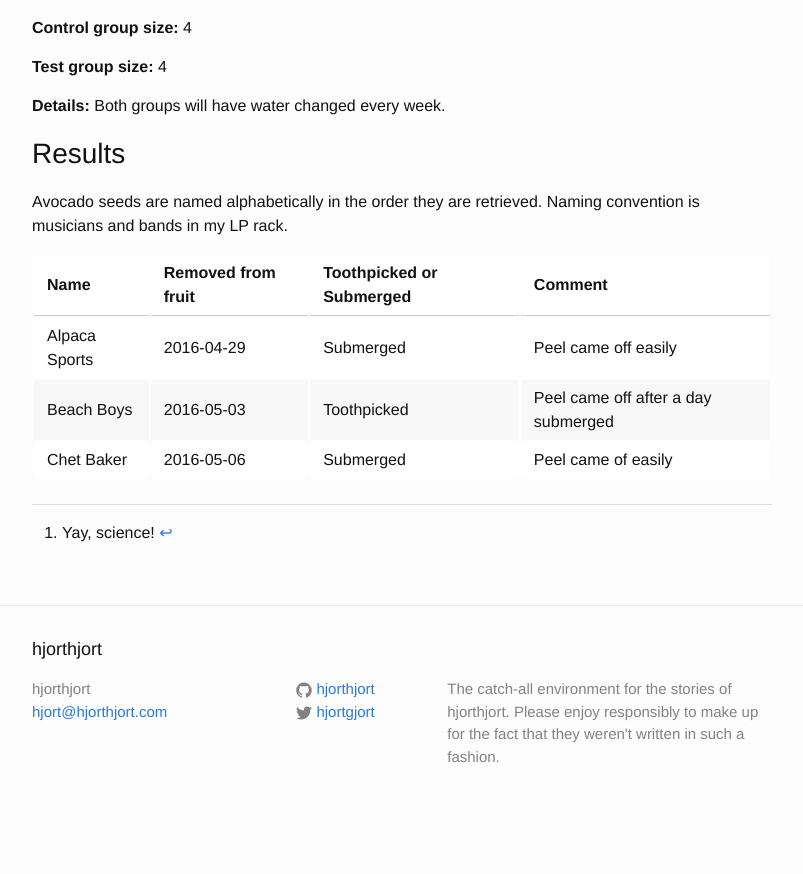
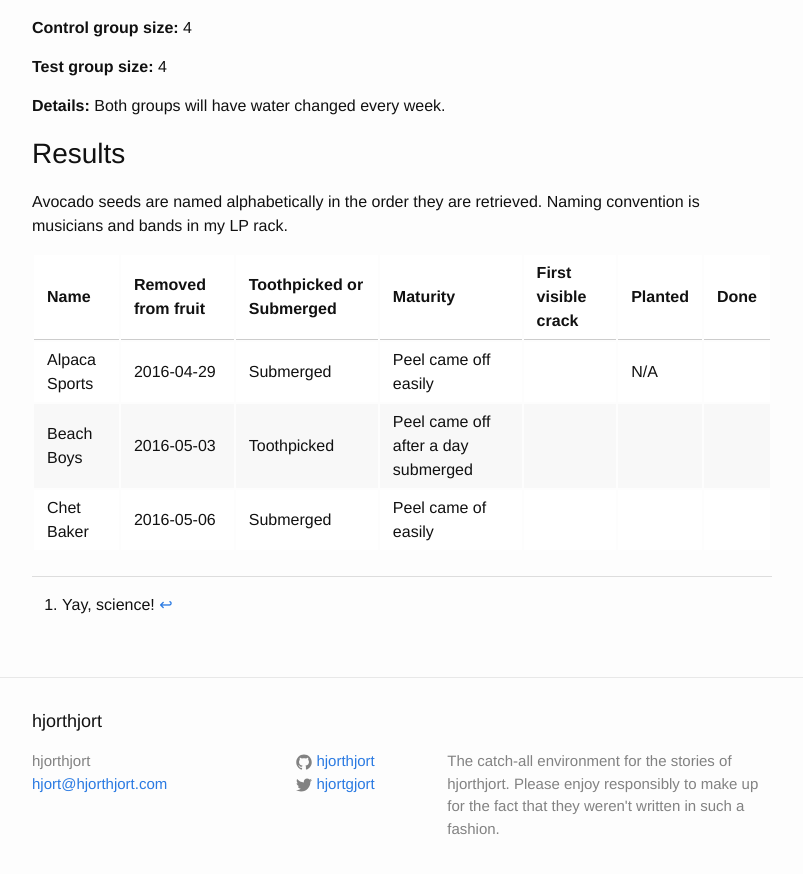
Before and after one commit to hjorthjort/hjorthjort.github.io, a Jekyll site: the page built from _posts/2016-04-25-growing-avocados-from-seeds-you-ve-been-doing-it-wrong.markdown, in a window 1280 px wide and 900 px high, scrolled down 2575 px. Shown: the top 874 px of the window, without its empty margins (238-1041 px from the left). Built offline with Jekyll 4.4.1, drawn with Linux system fonts in a browser that asks for light colours; before the commit the page ends 3403 px from its top, so only the background shows below that.

Commit message:
More avocado table

```diff
--- a/_posts/2016-04-25-growing-avocados-from-seeds-you-ve-been-doing-it-wrong.markdown
+++ b/_posts/2016-04-25-growing-avocados-from-seeds-you-ve-been-doing-it-wrong.markdown
@@ -124,11 +124,11 @@
 
 Avocado seeds are named alphabetically in the order they are retrieved. Naming convention is musicians and bands in my LP rack.
 
-| Name | Removed from fruit | Toothpicked or Submerged | Comment |
+| Name | Removed from fruit | Toothpicked or Submerged | Maturity | First visible crack | Planted | Done |
 |------------------------------------------------------|
-| Alpaca Sports | 2016-04-29 | Submerged | Peel came off easily |
-| Beach Boys | 2016-05-03 | Toothpicked | Peel came off after a day submerged|
-| Chet Baker | 2016-05-06 | Submerged | Peel came of easily |
+| Alpaca Sports | 2016-04-29 | Submerged | Peel came off easily | | N/A | |
+| Beach Boys | 2016-05-03 | Toothpicked | Peel came off after a day submerged| | | |
+| Chet Baker | 2016-05-06 | Submerged | Peel came of easily | | | |
 
 
 [^science]: Yay, science!
```
